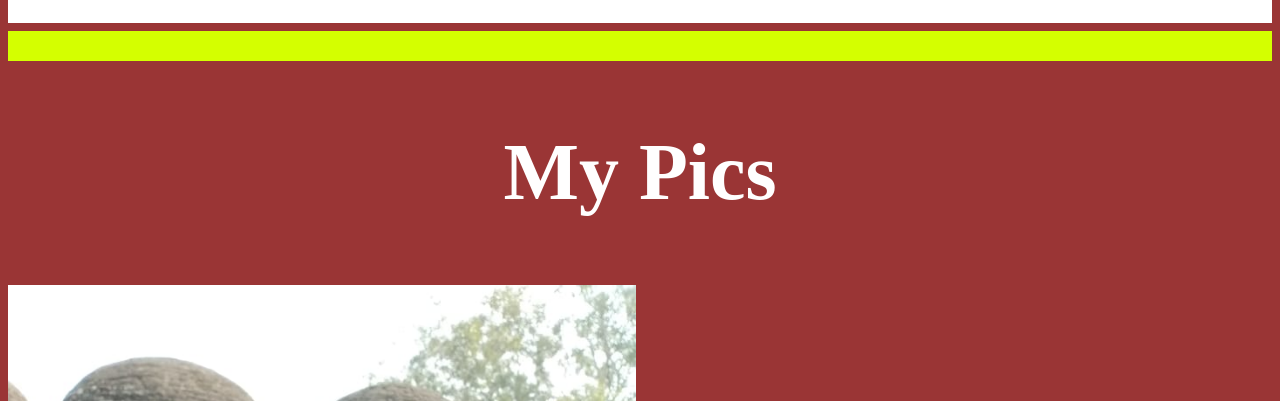
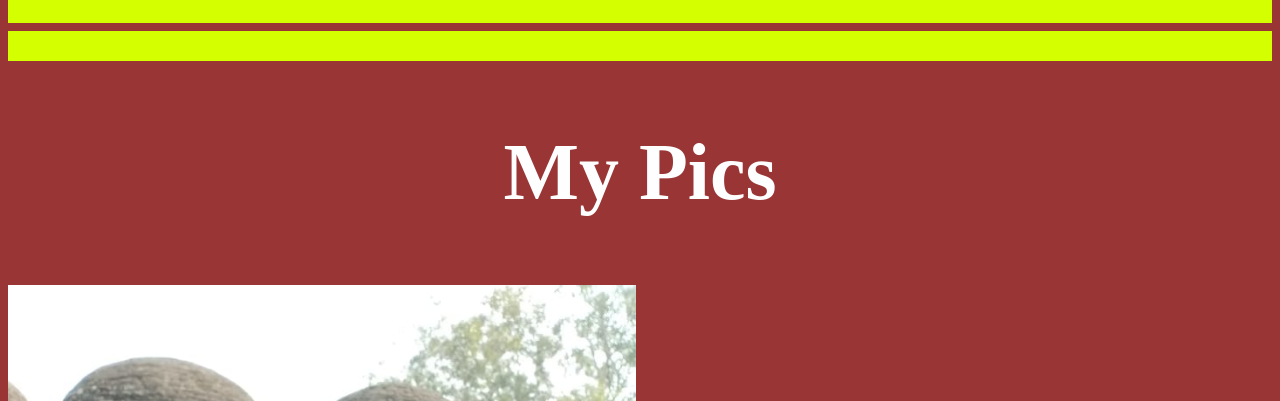
Before and after one commit to susmitbera/susmitbera, a plain HTML site: page index.html in a window 1280 px wide. Shown: the part 699-1100 px from the top of the page. Drawn offline with Linux system fonts and the light colour scheme.

Commit message:
Add files via upload

```diff
--- a/index.html
+++ b/index.html
@@ -15,7 +15,7 @@ href="https://www.facebook.com/susmit.bera.14"> Social Media
 href="mailto:susmitbera2007@gmail.com"> E-Mail </a>
 </div>
 
-<hr  size=30px height=100% color="ffffff">
+<hr  size=30px height=100% color="d4ff00">
 <hr size=30px height=100% color="d4ff00">
 
 <h2 style="font-size:80px; text-align:center; color:fffefe"> My Pics </h2>
```
